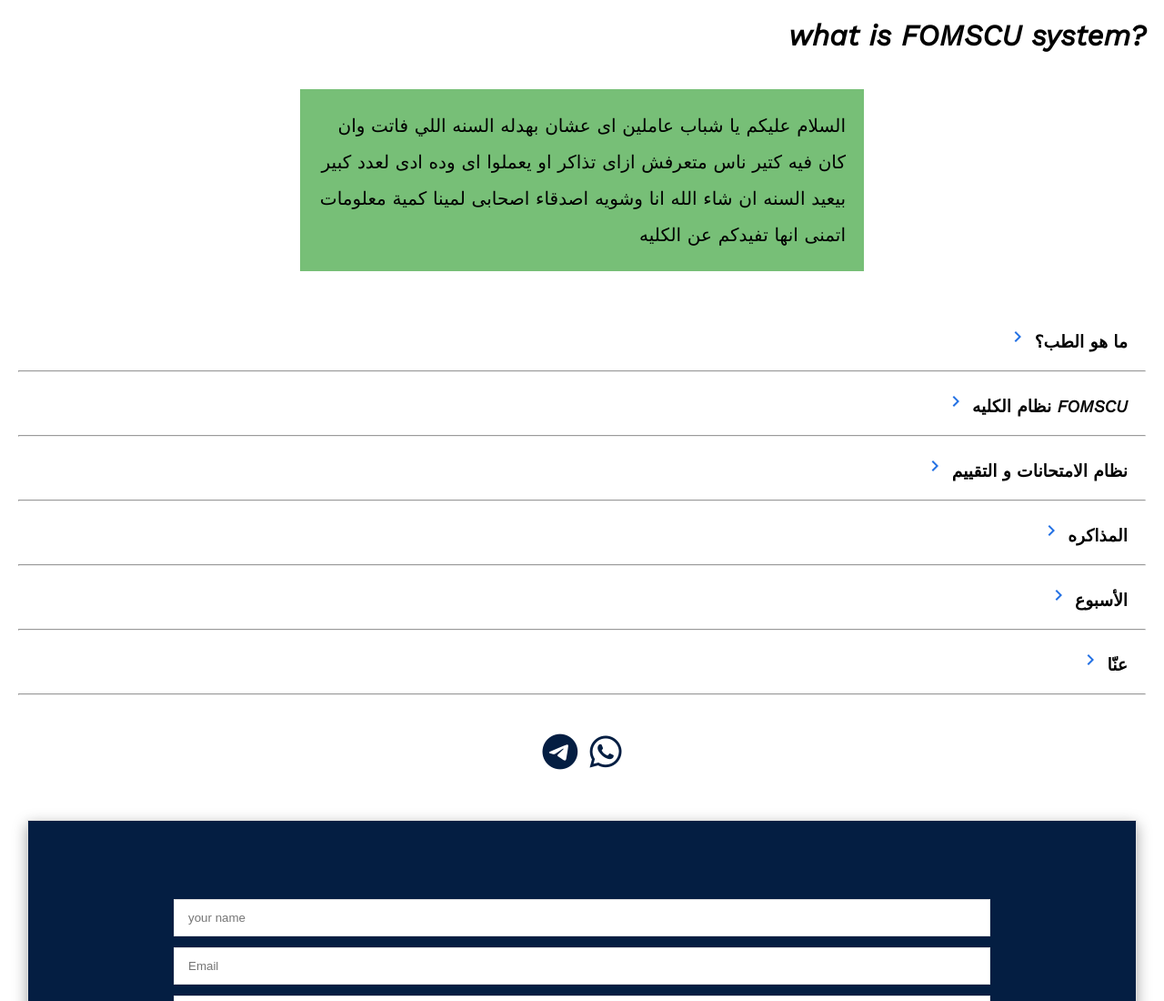
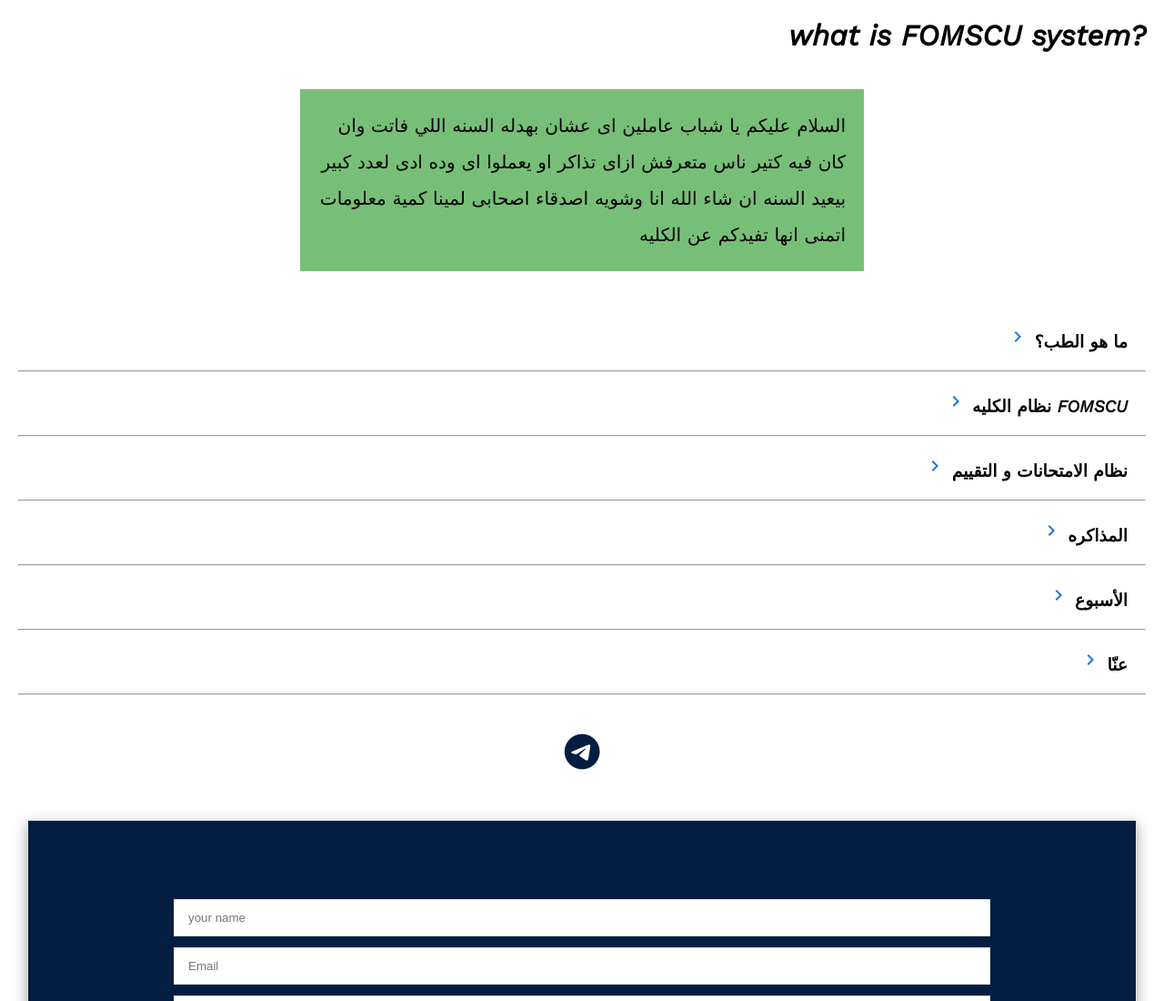
Before and after one commit to MEGoTechno/FOMSCU, a plain HTML site: page index.html in a window 1280 px wide. Shown: the top 1100 px of the page at 91% size. Drawn offline with nearby package versions, Linux system fonts and the light colour scheme; a web font is replaced by a local one.

Commit message:
Update index.html

```diff
--- a/index.html
+++ b/index.html
@@ -234,7 +234,6 @@
 <div class="icons">
     <a href="https://t.me/MEDoctor0"><i class="fa-brands fa-telegram"></i></a>
     <!-- <a href=""><i class="fa-brands fa-youtube"></i></a> -->
-    <a href="https://wa.me/message/D3LAIKSQMM3ZK1"><i class="fa-brands fa-whatsapp"></i></a>
 </div>
 
     <section id="contact">
```
